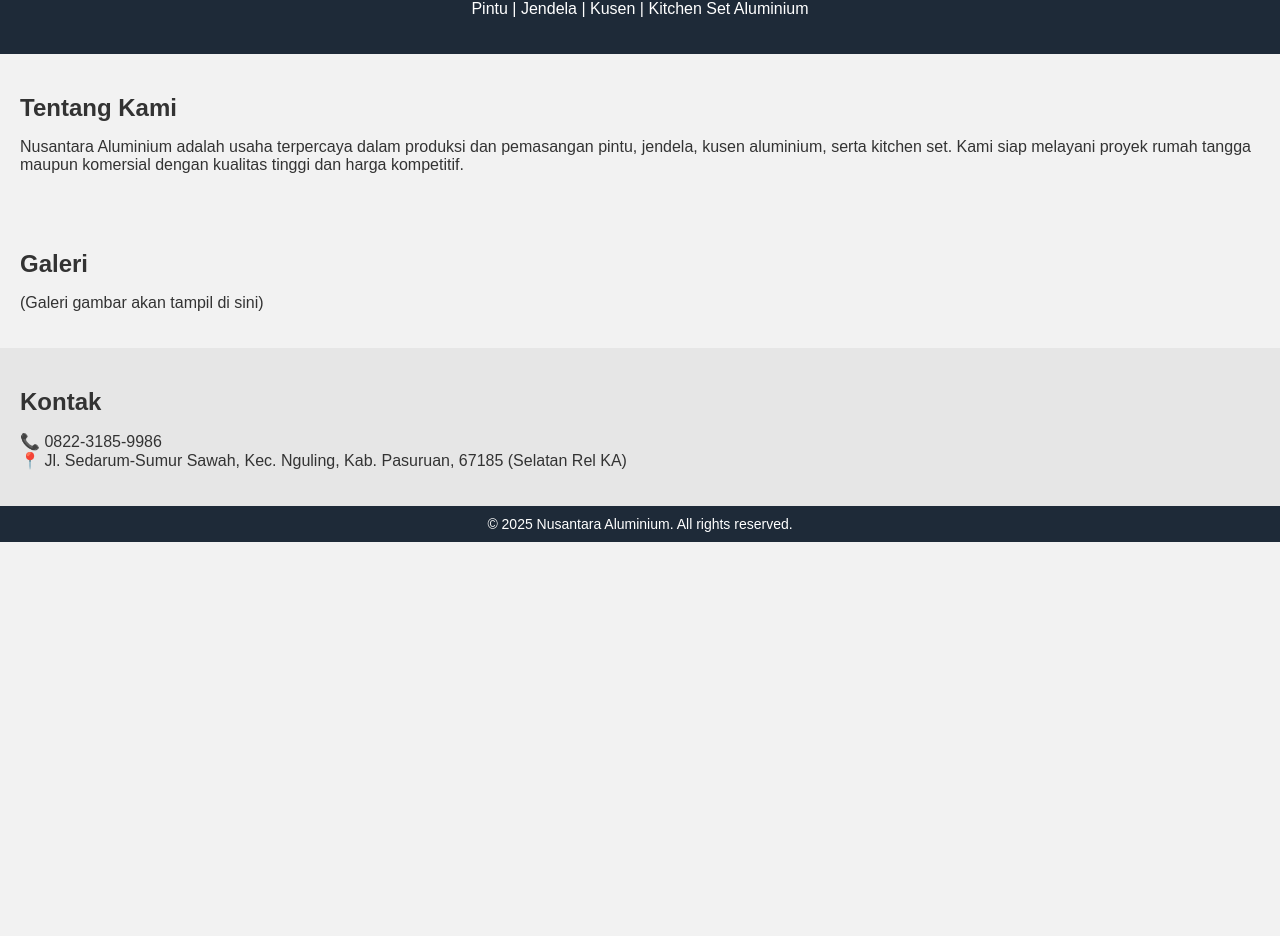
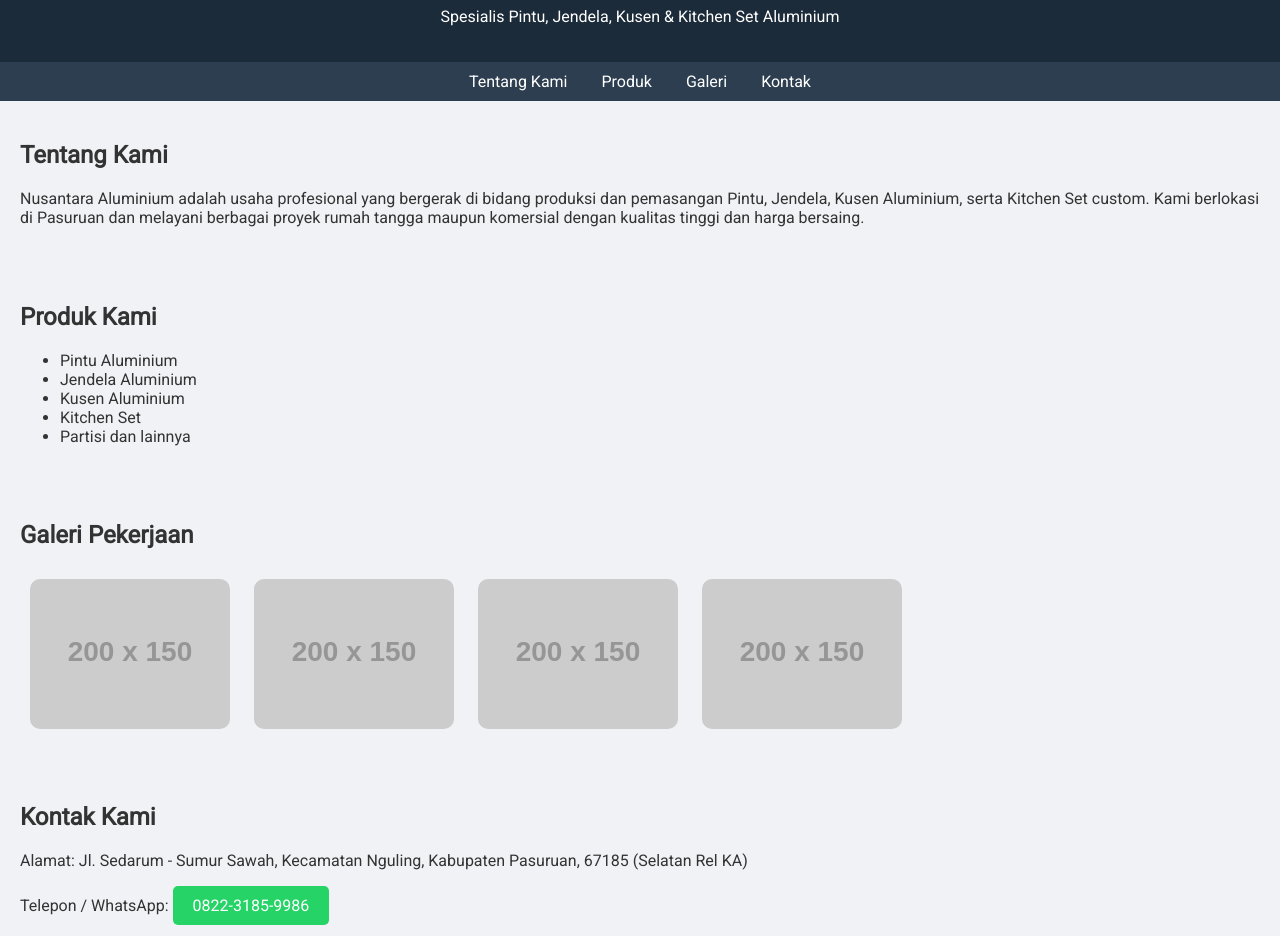
Before and after one commit to NusantaraAlumunium/nusantara.alumunium, a plain HTML site: page index.html in a window 1280 px wide. Shown: the part 94-1030 px from the top of the page. Before the commit the page ends 800 px from the top, so only its background shows below. Drawn offline with Linux system fonts and the light colour scheme; placeholder pictures from the web are drawn by us.

Commit message:
Add files via upload

```diff
--- a/index.html
+++ b/index.html
@@ -1,45 +1,105 @@
-
 <!DOCTYPE html>
 <html lang="id">
 <head>
   <meta charset="UTF-8">
   <meta name="viewport" content="width=device-width, initial-scale=1.0">
   <title>Nusantara Aluminium</title>
+  <link href="https://fonts.googleapis.com/css2?family=Roboto&display=swap" rel="stylesheet">
   <style>
-    body { font-family: Arial, sans-serif; background-color: #f2f2f2; color: #333; margin: 0; padding: 0; }
-    header { background-color: #1e2a38; color: white; padding: 20px; text-align: center; }
-    section { padding: 20px; }
-    .contact { background-color: #e6e6e6; padding: 20px; }
-    footer { background-color: #1e2a38; color: white; text-align: center; padding: 10px; font-size: 14px; }
-    h1, h2 { margin-bottom: 10px; }
+    body {
+      font-family: 'Roboto', sans-serif;
+      margin: 0;
+      padding: 0;
+      background-color: #f0f2f5;
+      color: #333;
+    }
+    header {
+      background-color: #1c2b39;
+      color: white;
+      padding: 20px;
+      text-align: center;
+    }
+    nav {
+      background-color: #2c3e50;
+      padding: 10px;
+      text-align: center;
+    }
+    nav a {
+      color: white;
+      margin: 0 15px;
+      text-decoration: none;
+    }
+    section {
+      padding: 20px;
+    }
+    .gallery img {
+      width: 200px;
+      margin: 10px;
+      border-radius: 10px;
+    }
+    footer {
+      background-color: #1c2b39;
+      color: white;
+      text-align: center;
+      padding: 10px;
+    }
+    .wa-btn {
+      display: inline-block;
+      background-color: #25D366;
+      color: white;
+      padding: 10px 20px;
+      border-radius: 5px;
+      text-decoration: none;
+    }
   </style>
 </head>
 <body>
-
   <header>
     <h1>Nusantara Aluminium</h1>
-  <p>Pintu | Jendela | Kusen | Kitchen Set Aluminium</p>
+    <p>Spesialis Pintu, Jendela, Kusen & Kitchen Set Aluminium</p>
   </header>
 
-<section>
+  <nav>
+    <a href="#tentang">Tentang Kami</a>
+    <a href="#produk">Produk</a>
+    <a href="#galeri">Galeri</a>
+    <a href="#kontak">Kontak</a>
+  </nav>
+
+  <section id="tentang">
     <h2>Tentang Kami</h2>
-  <p>Nusantara Aluminium adalah usaha terpercaya dalam produksi dan pemasangan pintu, jendela, kusen aluminium, serta kitchen set. Kami siap melayani proyek rumah tangga maupun komersial dengan kualitas tinggi dan harga kompetitif.</p>
+    <p>Nusantara Aluminium adalah usaha profesional yang bergerak di bidang produksi dan pemasangan Pintu, Jendela, Kusen Aluminium, serta Kitchen Set custom. Kami berlokasi di Pasuruan dan melayani berbagai proyek rumah tangga maupun komersial dengan kualitas tinggi dan harga bersaing.</p>
   </section>
 
-<section>
-  <h2>Galeri</h2>
-  <p>(Galeri gambar akan tampil di sini)</p>
+  <section id="produk">
+    <h2>Produk Kami</h2>
+    <ul>
+      <li>Pintu Aluminium</li>
+      <li>Jendela Aluminium</li>
+      <li>Kusen Aluminium</li>
+      <li>Kitchen Set</li>
+      <li>Partisi dan lainnya</li>
+    </ul>
   </section>
 
-<section class="contact">
-  <h2>Kontak</h2>
-  <p>📞 0822-3185-9986<br>
-     📍 Jl. Sedarum-Sumur Sawah, Kec. Nguling, Kab. Pasuruan, 67185 (Selatan Rel KA)</p>
+  <section id="galeri">
+    <h2>Galeri Pekerjaan</h2>
+    <div class="gallery">
+      <img src="https://via.placeholder.com/200x150.png?text=Pintu" alt="Pintu">
+      <img src="https://via.placeholder.com/200x150.png?text=Jendela" alt="Jendela">
+      <img src="https://via.placeholder.com/200x150.png?text=Kusen" alt="Kusen">
+      <img src="https://via.placeholder.com/200x150.png?text=Kitchen+Set" alt="Kitchen Set">
+    </div>
+  </section>
+
+  <section id="kontak">
+    <h2>Kontak Kami</h2>
+    <p>Alamat: Jl. Sedarum - Sumur Sawah, Kecamatan Nguling, Kabupaten Pasuruan, 67185 (Selatan Rel KA)</p>
+    <p>Telepon / WhatsApp: <a href="https://wa.me/6282231859986" class="wa-btn" target="_blank">0822-3185-9986</a></p>
   </section>
 
   <footer>
-  &copy; 2025 Nusantara Aluminium. All rights reserved.
+    <p>&copy; 2025 Nusantara Aluminium. All rights reserved.</p>
   </footer>
-
 </body>
 </html>
```
Lines whose indentation alone changed are shown as unchanged.
